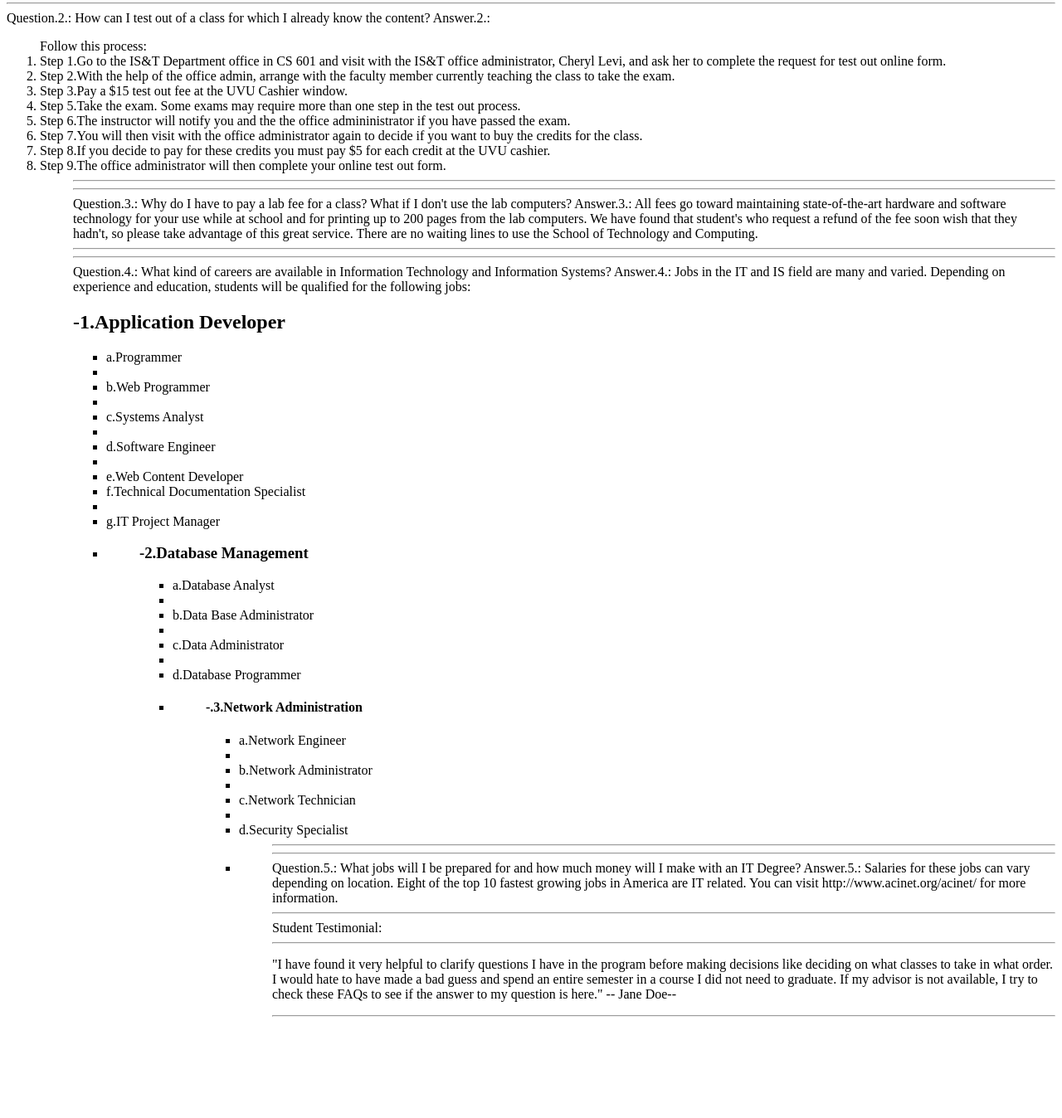
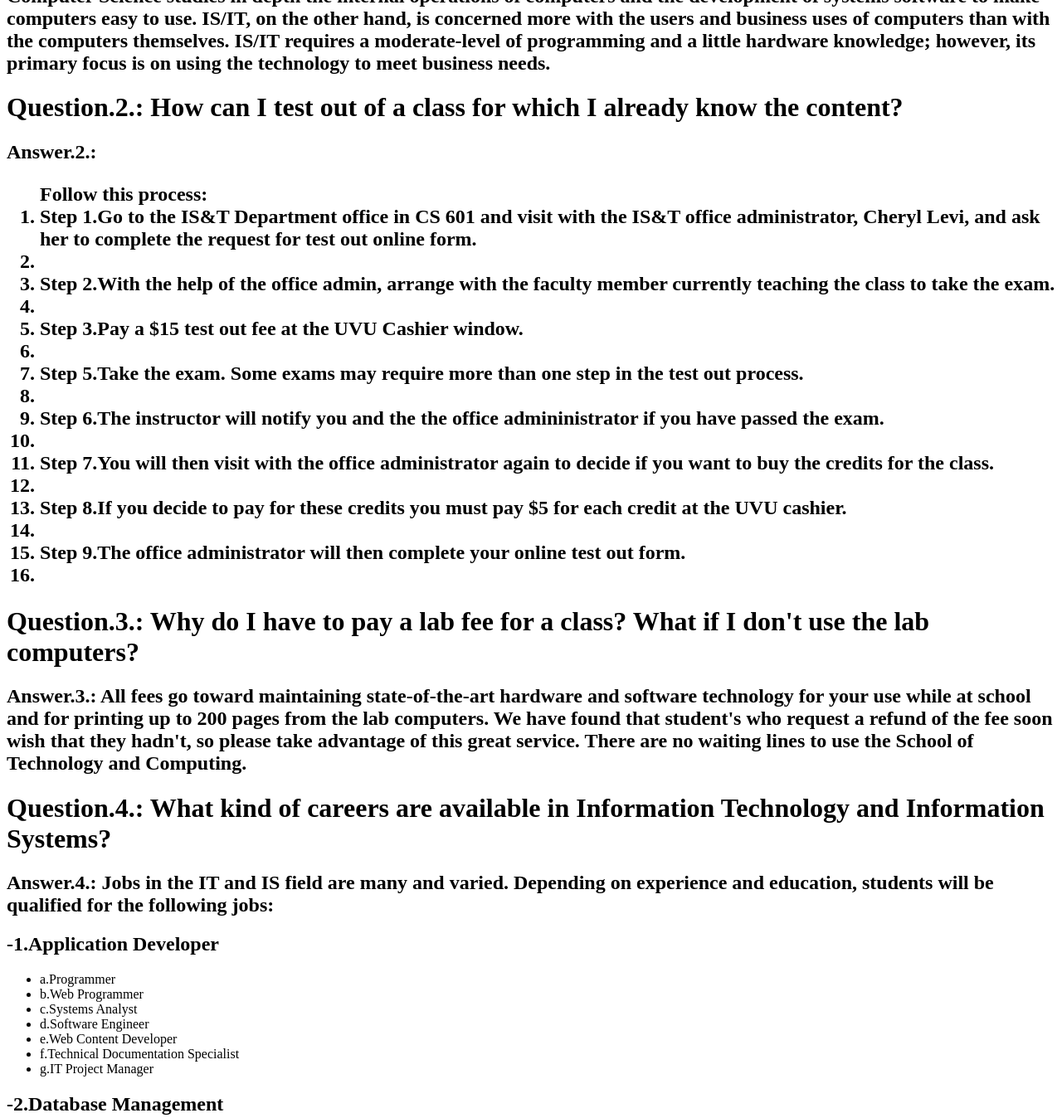
Before and after one commit to Auror-ai/WebDevPractice, a plain HTML site: page index.html in a window 1280 px wide. Shown: the part 241-1589 px from the top of the page at 83% size. Before the commit the page ends 1483 px from the top, so only its background shows below. Drawn offline with Linux system fonts and the light colour scheme.

Commit message:
Update index.html

```diff
--- a/index.html
+++ b/index.html
@@ -9,100 +9,100 @@
 
 <h1>Information Systems & Technology FAQs</h1>
 
-<hr>The IS&T Department is in the process of developing a comprehensive list of frequently
+<p>The IS&T Department is in the process of developing a comprehensive list of frequently
 asked questions and answers for our students.   If you don't see an answer to your question
 below please email your question to the IS&T advisor: Candace Lavaka -
-candace.lavaka@uvu.edu.<hr/>
+candace.lavaka@uvu.edu.<p/>
 
 
-<hr>Question.1.: How is IS/IT different from Computer Science?
+<h1>Question.1.: How is IS/IT different from Computer Science?<h1/>
 
-Answer.1.: To be sure there is a degree of overlap between these disciplines.
+<h2>Answer.1.: To be sure there is a degree of overlap between these disciplines.
 Both study computer hardware and software. Computer Science studies in depth the internal
 operations of computers and the development of systems software to make computers easy to use.
 IS/IT, on the other hand, is concerned more with the users and business uses of computers than
 with the computers themselves. IS/IT requires a moderate-level of programming and a little
-hardware knowledge; however, its primary focus is on using the technology to meet business needs.<hr/>
+hardware knowledge; however, its primary focus is on using the technology to meet business needs.<h2/>
 
-<hr>Question.2.: How can I test out of a class for which I already know the content?
+<h1>Question.2.: How can I test out of a class for which I already know the content?<h1/>
 
-Answer.2.: <ol>Follow this process:
+<h2>Answer.2.: <ol>Follow this process:
 
 <li>Step 1.Go to the IS&T Department office in CS 601 and visit with the IS&T office administrator, Cheryl Levi,
-and ask her to complete the request for test out online form.</li>
+and ask her to complete the request for test out online form.<li/>
 
-<li>Step 2.With the help of the office admin, arrange with the faculty member currently teaching the class to take the exam.</li>
+<li>Step 2.With the help of the office admin, arrange with the faculty member currently teaching the class to take the exam.<li/>
 
 
-<li>Step 3.Pay a $15 test out fee at the UVU Cashier window.</li>
+<li>Step 3.Pay a $15 test out fee at the UVU Cashier window.<li/>
 
-<li>Step 5.Take the exam.  Some exams may require more than one step in the test out process.</li>
+<li>Step 5.Take the exam.  Some exams may require more than one step in the test out process.<li/>
 
 
-<li>Step 6.The instructor will notify you and the the office admininistrator if you have passed the exam.</li>
+<li>Step 6.The instructor will notify you and the the office admininistrator if you have passed the exam.<li/>
 
-<li>Step 7.You will then visit with the office administrator again to decide if you want to buy the credits for the class.</li>
+<li>Step 7.You will then visit with the office administrator again to decide if you want to buy the credits for the class.<li/>
 
-<li>Step 8.If you decide to pay for these credits you must pay $5 for each credit at the UVU cashier.</li>
+<li>Step 8.If you decide to pay for these credits you must pay $5 for each credit at the UVU cashier.<li/>
 
 
-<li>Step 9.The office administrator will then complete your online test out form.</li><ol/><hr/>
+<li>Step 9.The office administrator will then complete your online test out form.<li/><ol/></h2/>
 
 
 
-<hr>Question.3.: Why do I have to pay a lab fee for a class? What if I don't use the lab computers?
+<h1>Question.3.: Why do I have to pay a lab fee for a class? What if I don't use the lab computers?<h1/>
 
 
-Answer.3.: All fees go toward maintaining state-of-the-art hardware and software technology
+<h2>Answer.3.: All fees go toward maintaining state-of-the-art hardware and software technology
 for your use while at school and for printing up to 200 pages from the lab computers.
 We have found that student's who request a refund of the fee soon wish that they hadn't,
 so please take advantage of this great service. There are no waiting lines to use the
-School of Technology and Computing.<hr/>
+School of Technology and Computing.</h2>
 
 
-<hr>Question.4.: What kind of careers are available in Information Technology and Information Systems?
+<h1>Question.4.: What kind of careers are available in Information Technology and Information Systems?</h1>
 
-Answer.4.:  Jobs in the IT and IS field are many and varied. Depending on experience and education,
-students will be qualified for the following jobs:
+<h2>Answer.4.:  Jobs in the IT and IS field are many and varied. Depending on experience and education,
+students will be qualified for the following jobs:</h2>
 
 <h2>-1.Application Developer</h2>
 
-	<ul><li>a.Programmer<li/>
-	<li>b.Web Programmer<li/>
-	<li>c.Systems Analyst <li/>
-	<li>d.Software Engineer<li/>
+	<ul><li>a.Programmer</li>
+	<li>b.Web Programmer</li>
+	<li>c.Systems Analyst </li>
+	<li>d.Software Engineer</li>
 	<li>e.Web Content Developer</li>
-	<li>f.Technical Documentation Specialist<li/>
-	<li>g.IT Project Manager<li/><ul/>
+	<li>f.Technical Documentation Specialist</li>
+	<li>g.IT Project Manager</li></ul>
 
-<h3>-2.Database Management </h3>
+<h2>-2.Database Management </h2>
 
 
-	<ul><li>a.Database Analyst<li/>
-	<li>b.Data Base Administrator<li/>
-	<li>c.Data Administrator<li/>
-	<li>d.Database Programmer<li/><ul/>
+	<ul><li>a.Database Analyst</li>
+	<li>b.Data Base Administrator</li>
+	<li>c.Data Administrator</li>
+	<li>d.Database Programmer</li></ul>
 
-<h4>-.3.Network Administration</h4>
+<h2>-.3.Network Administration</h2>
 
-	<ul><li>a.Network Engineer<li/>
-	<li>b.Network Administrator<li/>
-	<li>c.Network Technician<li/>
-	<li>d.Security Specialist<li/><ul/><hr/>
+	<ul><li>a.Network Engineer</li>
+	<li>b.Network Administrator</li>
+	<li>c.Network Technician</li>
+	<li>d.Security Specialist</li></ul></hr>
 
-<hr>Question.5.: What jobs will I be prepared for and how much money will I make with an IT Degree?
+<h1>Question.5.: What jobs will I be prepared for and how much money will I make with an IT Degree?
 
 
-Answer.5.: Salaries for these jobs can vary depending on location.
+<h2>>Answer.5.: Salaries for these jobs can vary depending on location.
 Eight of the top 10 fastest growing jobs in America are IT related.
-You can visit http://www.acinet.org/acinet/ for more information.<hr/>
+You can visit http://www.acinet.org/acinet/ for more information.</h2>
 
-Student Testimonial:
+<h1>Student Testimonial:</h1>
 
 <hr><p>"I have found it very helpful to clarify questions I have in the program before making decisions
 like deciding on what classes to take in what order.  I would hate to have made a bad guess and
 spend an entire semester in a course I did not need to graduate.  If my advisor is not available,
-I try to check these FAQs to see if the answer to my question is here." -- Jane Doe--</p><hr/>
+I try to check these FAQs to see if the answer to my question is here." -- Jane Doe--</p>
 
 
 </body>
```
